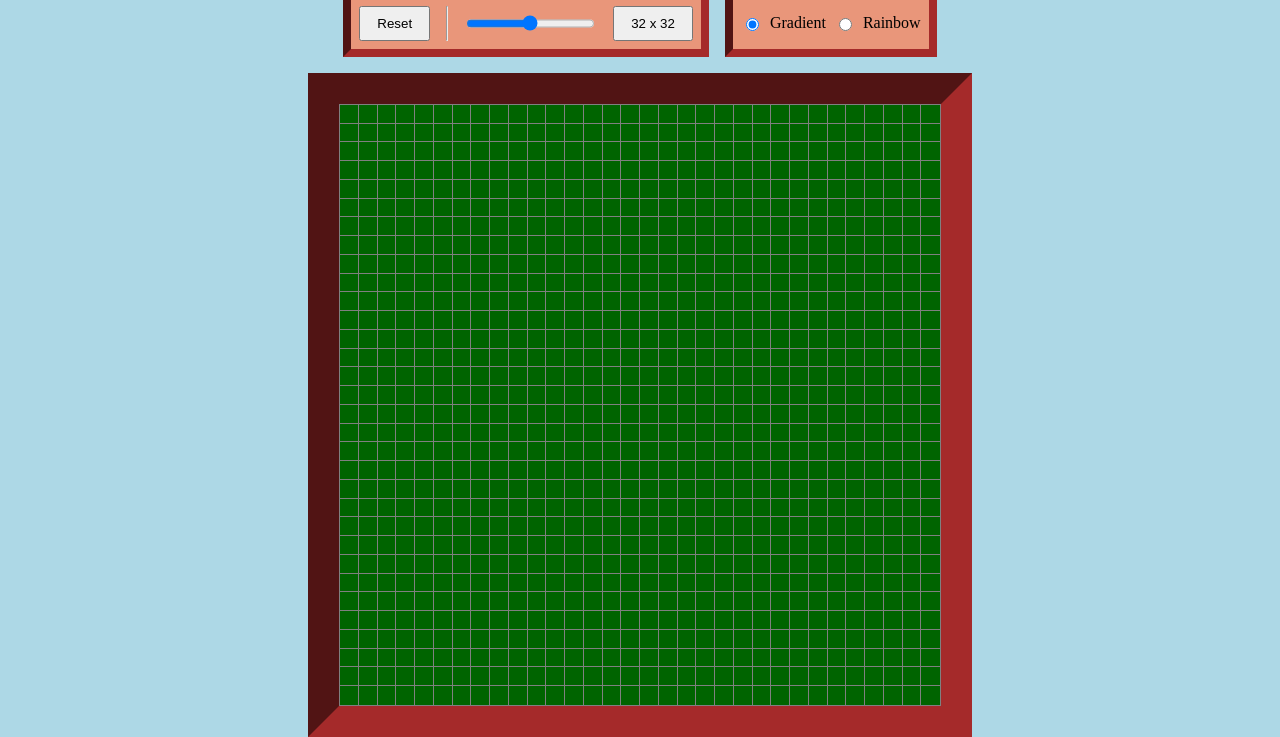
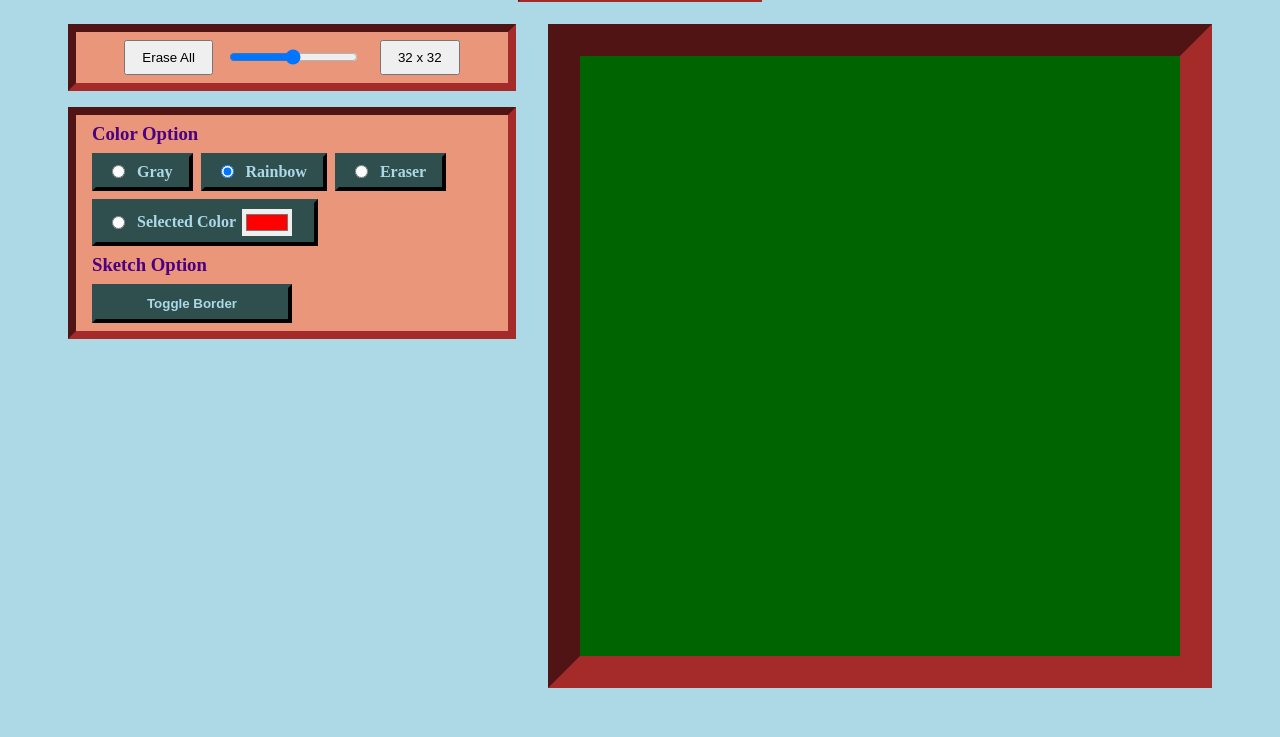
Before and after one commit to DannyTheKO/Odin-Project_Etch-a-Sketch, a website: page index.html in a window 1280 px wide. Shown: the part 90-827 px from the top of the page. After the commit the page ends 800 px from the top, so only its background shows below. Drawn offline with Linux system fonts and the light colour scheme.

Commit message:
more color and option for the sketch

```diff
--- a/index.html
+++ b/index.html
@@ -9,24 +9,55 @@
 <body>
 <div class="wrapper">
     <h1 class="title">Etch-a-Sketch</h1>
+
+    <div class="wrapper-canvas">
         <div class="wrapper-btn">
+
             <div class="btn-config">
-            <button id="btnReset">Reset</button>
-            <hr>
-            <input id="totalSquareInput" type="range" min="1" max="64" value="32" oninput="renderSketch(this.value); totalSquares = this.value;">
+                <button id="btnReset">Erase All</button>
+                <input id="totalSquareInput" type="range" min="1" max="64" value="32">
                 <button id="totalSquareOutput"></button>
             </div>
+
             <div class="btn-option">
-            <input type="radio" id="gradient" name="color" value="Gradient" onchange="renderSketch(totalSquares)" checked>
-            <label for="gradient">Gradient</label>
+                <h3>Color Option</h3>
+                <div class="color-option">
+                    <div class="color">
+                        <input type="radio" id="gradient" name="color" value="Gradient"
+                               onclick="mouseOverOption()">
+                        <label for="gradient">Gray</label>
+                    </div>
 
-            <input type="radio" id="rainbow" name="color" value="Rainbow" onchange="renderSketch(totalSquares)">
+                    <div class="color">
+                        <input type="radio" id="rainbow" name="color" value="Rainbow"
+                               onclick="mouseOverOption()" checked>
                         <label for="rainbow">Rainbow</label>
                     </div>
 
+                    <div class="color">
+                        <input type="radio" id="eraser" name="color" value="Eraser"
+                               onclick="mouseOverOption()">
+                        <label for="eraser">Eraser</label>
                     </div>
 
-    <div class="wrapper-canvas">
+                    <div class="color">
+                            <input type="radio" id="selectedColour" name="color" value="selectedColour"
+                                   onclick="mouseOverOption()">
+                        <label for="selectedColour">Selected Color</label>
+                            <input type="color" id="select" style="border: hidden" value="#ff0000">
+                    </div>
+                </div>
+
+                <h3>Sketch Option</h3>
+                <div class="sketch-option">
+                    <div class="config">
+                        <button id="btnToggleBorder" value="toggleBorder"> Toggle Border </button>
+                    </div>
+                </div>
+
+            </div>
+        </div>
+
         <div id="etchASketch"></div>
     </div>
 </div>
--- a/index.js
+++ b/index.js
@@ -1,6 +1,9 @@
 const etchASketch = document.querySelector("#etchASketch");
+
 const btnReset = document.querySelector("#btnReset");
-const totalSquareInput = document.querySelector("#totalSquareInput");
+const btnToggleBorder = document.querySelector("#btnToggleBorder");
+
+const totalSquaresInput = document.querySelector("#totalSquareInput");
 const totalSquareOutput = document.querySelector("#totalSquareOutput");
 
 let totalSquares = 32;
@@ -34,16 +37,18 @@ function renderSketch(totalSquare) {
     etchASketch.style.width = `${sizeContainer}px`;
     etchASketch.style.height = `${sizeContainer}px`;
     etchASketch.style.backgroundColor = "black";
+    etchASketch.style.userSelect = "none";
 
     for (let i = 1; i <= totalSquare; i++) {
         for (let j = 1; j <= totalSquare; j++) {
             const square = document.createElement("div");
+            square.id = "square";
 
             square.style.width = `${sizeSquare}px`;
             square.style.height = `${sizeSquare}px`;
             square.style.boxSizing = "border-box";
             square.style.backgroundColor = "darkgreen";
-            square.style.outline = "0.1px solid gray";
+            // square.style.outline = "0.1px solid gray";
             square.style.opacity = "1";
 
             etchASketch.appendChild(square);
@@ -51,28 +56,60 @@ function renderSketch(totalSquare) {
     }
 }
 
+// Mouse Over Option (this is a fucking mess)
 function mouseOverOption() {
-    let option = document.querySelector('.btn-option > input[name="color"]:checked')
+    let option = document.querySelector('.btn-option > div > .color > input[name="color"]:checked')
 
     if (option.value.toString().toLocaleLowerCase() === "gradient") {
-        etchASketch.removeEventListener("mouseover", mouseOutRainbow);
+        etchASketch.removeEventListener("mouseover", mouseOverRainbow);
+        etchASketch.removeEventListener("mouseover", mouseOverErase);
+        etchASketch.removeEventListener("mouseover", mouseOverSelectedColour);
+
         etchASketch.addEventListener("mouseover", mouseOverGradient);
+    } else if (option.value.toString().toLocaleLowerCase() === "rainbow") {
+        etchASketch.removeEventListener("mouseover", mouseOverGradient);
+        etchASketch.removeEventListener("mouseover", mouseOverErase);
+        etchASketch.removeEventListener("mouseover", mouseOverSelectedColour);
+
+        etchASketch.addEventListener("mouseover", mouseOverRainbow);
+    } else if (option.value.toString().toLocaleLowerCase() === "eraser") {
+        etchASketch.removeEventListener("mouseover", mouseOverGradient);
+        etchASketch.removeEventListener("mouseover", mouseOverRainbow);
+        etchASketch.removeEventListener("mouseover", mouseOverSelectedColour);
+
+        etchASketch.addEventListener("mouseover", mouseOverErase)
     } else {
         etchASketch.removeEventListener("mouseover", mouseOverGradient);
-        etchASketch.addEventListener("mouseover", mouseOutRainbow);
+        etchASketch.removeEventListener("mouseover", mouseOverRainbow);
+        etchASketch.removeEventListener("mouseover", mouseOverErase);
+
+        etchASketch.addEventListener("mouseover", mouseOverSelectedColour)
 
     }
 }
 
 function mouseOverGradient(e) {
-    if (e.target.id !== "etchASketch" && e.target.style.opacity > "0") {
-        e.target.style.opacity -= 0.3;
+    if (e.target.id !== "etchASketch" && e.buttons === 1) {
+            e.target.style.backgroundColor = "gray"
     }
 }
 
-function mouseOutRainbow(e) {
-    if (e.target.id !== "etchASketch") {
-        e.target.style.backgroundColor = `rgb(${Math.random() * 255}, ${Math.random() * 255}, ${Math.random() * 255})`;
+function mouseOverRainbow(e) {
+    if (e.target.id !== "etchASketch" && e.buttons === 1) {
+        e.target.style.backgroundColor = `hsl(${Math.random() * 360}, 100%, 50%)`;
+    }
+}
+
+function mouseOverErase(e) {
+    if (e.target.id !== "etchASketch" && e.buttons === 1) {
+        e.target.style.backgroundColor = `darkgreen`
+    }
+}
+
+function mouseOverSelectedColour(e) {
+    let select = document.querySelector(`.color > #select`)
+    if (e.target.id !== "etchASketch" && e.buttons === 1) {
+        e.target.style.backgroundColor = `${select.value}`;
     }
 }
 
@@ -81,6 +118,13 @@ btnReset.addEventListener('click', (e) => {
     renderSketch(totalSquares);
 })
 
+// Input Square
+totalSquaresInput.oninput = () => {
+    renderSketch(totalSquaresInput.value);
+    totalSquares = totalSquaresInput.value;
+}
+
+// Output Square
 totalSquareOutput.addEventListener('click', (e) => {
     let square;
     do {
@@ -92,3 +136,10 @@ totalSquareOutput.addEventListener('click', (e) => {
     totalSquares = Math.round(square);
     renderSketch(totalSquares);
 })
+
+btnToggleBorder.addEventListener('click', (e) => {
+    let allSquares = document.querySelectorAll(".wrapper > .wrapper-canvas > #etchASketch > *");
+    allSquares.forEach(square => {
+        square.classList.toggle("showBorder");
+    })
+})
--- a/style.css
+++ b/style.css
@@ -5,7 +5,7 @@ html {
 
 body {
     background-color: lightblue;
-    color: black;
+    color: indigo;
 
     width: 100%;
     height: 100%;
@@ -14,8 +14,17 @@ body {
     padding: 0;
 }
 
+h3, input{
+    margin: 0;
+    margin-right: 6px;
+}
+
 hr {
     margin: 0;
+}
+
+.showBorder {
+    outline: .1px solid gray;
 }
 
 .wrapper {
@@ -26,18 +35,36 @@ hr {
 }
 
 .title {
+    display: flex;
     text-align: center;
+
+    background-color: darksalmon;
+    border: brown 0.3em inset;
+
+    padding: 8px 16px;
 }
+
+
+.wrapper-canvas {
+    display: flex;
+    justify-content: center;
+    align-items: start;
+
+    gap: 32px;
+
 
     .wrapper-btn {
         display: flex;
-    flex-direction: row;
+        flex-direction: column;
 
         gap: 16px;
         margin-bottom: 16px;
 
         [class^="btn-"] {
             display: flex;
+            align-items: center;
+            justify-content: center;
+
 
             background-color: darksalmon;
             border: brown 0.5em inset;
@@ -56,18 +83,57 @@ hr {
         }
 
         .btn-option {
+            display: flex;
+            flex-direction: column;
+            flex-wrap: wrap;
+            justify-content: start;
+            align-items: start;
+
+            width: 400px;
+
             gap: 8px;
+            padding: 8px 16px;
+
+            [class$="-option"] {
+                width: 100%;
+                display: flex;
+                flex-direction: row;
+                flex-wrap: wrap;
+
+                gap: 8px;
+
+                justify-content: flex-start;
+
+                .color {
+                    display: flex;
+                    justify-content: flex-start;
                     align-items: center;
+                    gap: 6px;
+                    width: auto;
+
+                    border: 4px outset darkslategrey;
+                    background-color: darkslategrey;
+                    color: lightblue;
+                    font-weight: bold;
+
+                    padding: 6px 16px;
                 }
 
+                #btnToggleBorder {
+                    width: 200px;
 
+                    border: 4px outset darkslategrey;
+                    background-color: darkslategrey;
+                    color: lightblue;
+                    font-weight: bold;
+
+                    padding: 8px 16px;
+                }
+            }
+        }
     }
 
-
-.wrapper-canvas {
-    display: flex;
-    justify-content: center;
-    align-items: start;
-
+    #etchASketch {
         border: brown 2em inset;
     }
+}
```
Lines whose indentation alone changed are shown as unchanged.
